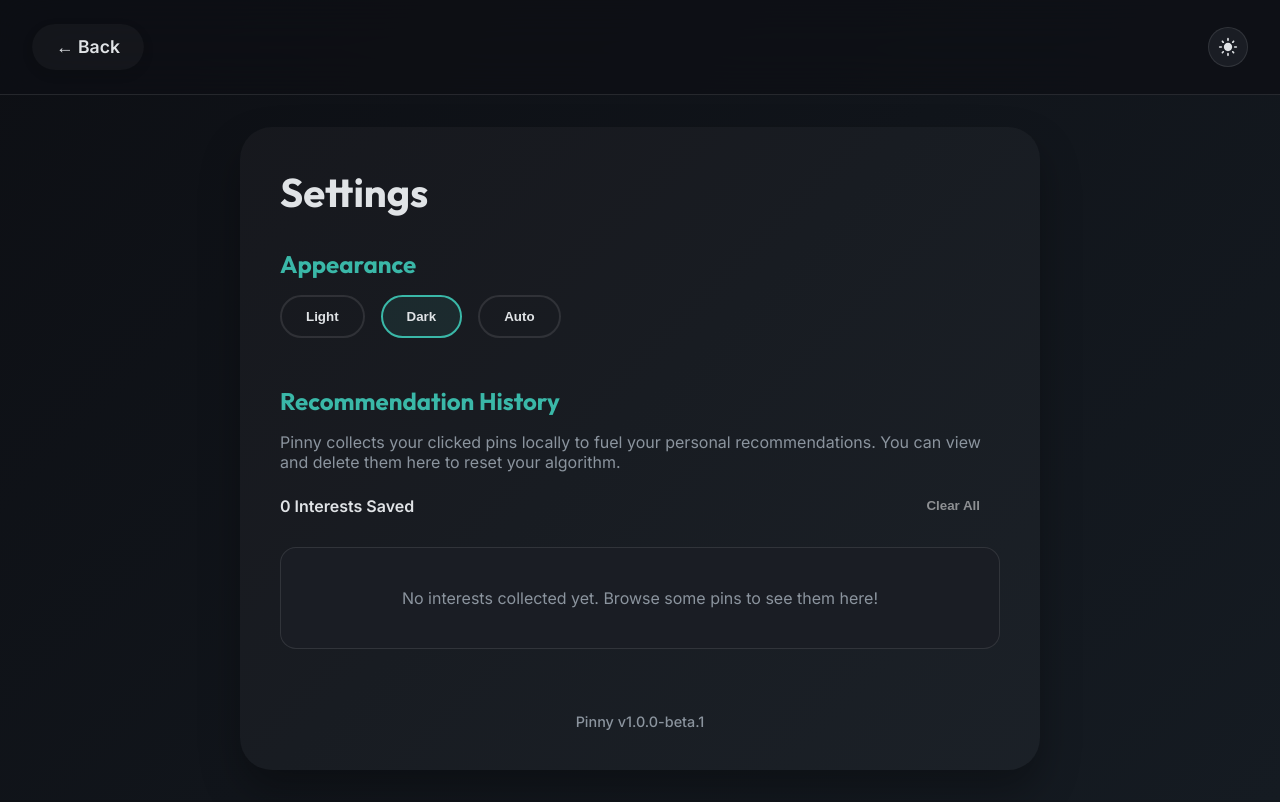
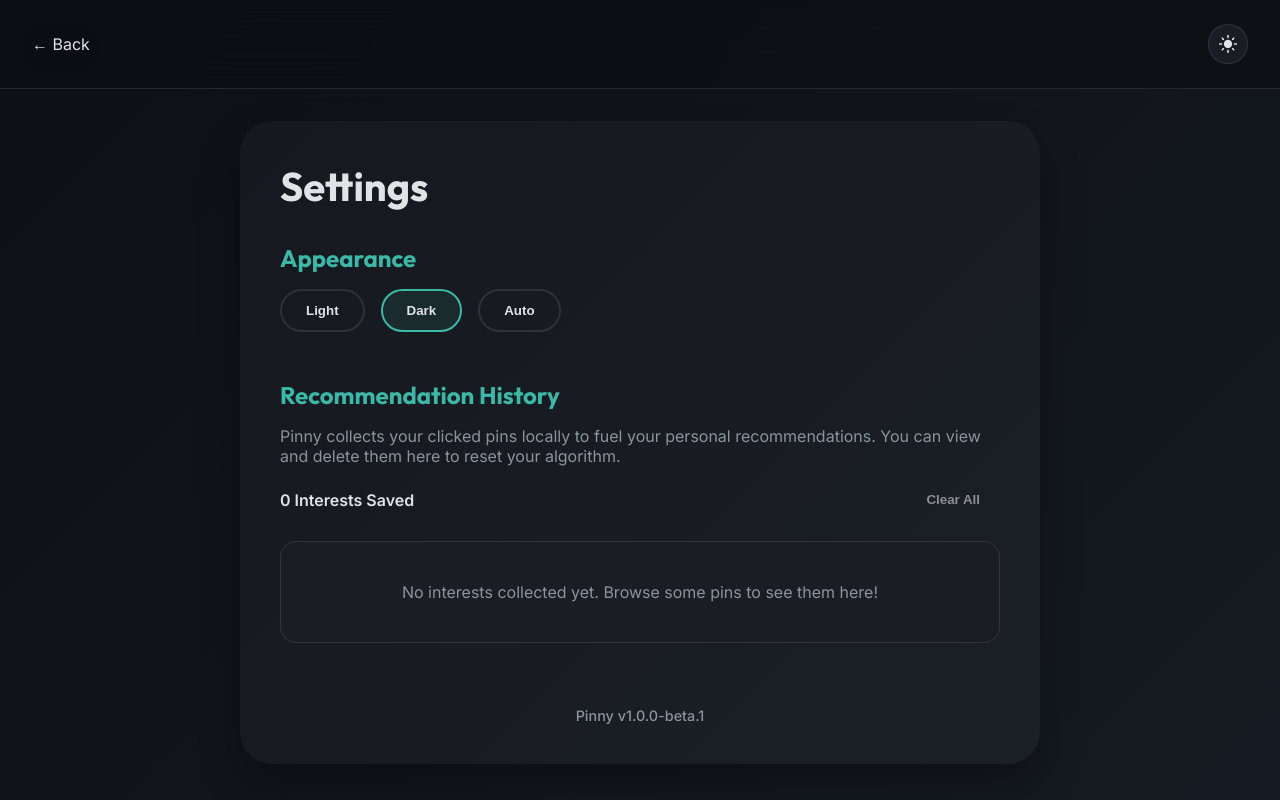
Before and after one commit to Jacobinoo/pinny, a Next.js app: page /settings in a window 1280 px wide. Built offline with nearby package versions, Linux system fonts and the light colour scheme.

Commit message:
feat: add Vercel Speed Insights and implement a reusable BackButton component across pages

```diff
--- a/package.json
+++ b/package.json
@@ -10,6 +10,7 @@
   },
   "dependencies": {
     "@vercel/analytics": "^2.0.1",
+    "@vercel/speed-insights": "^2.0.0",
     "next": "16.2.10",
     "react": "19.2.4",
     "react-dom": "19.2.4"
--- a/src/app/layout.tsx
+++ b/src/app/layout.tsx
@@ -1,6 +1,7 @@
 import type { Metadata } from "next";
 import { Analytics } from "@vercel/analytics/next"
 import "./globals.css";
+import { SpeedInsights } from "@vercel/speed-insights/next"
 
 export const metadata: Metadata = {
   title: "Pinny - Beautiful Ideas",
@@ -22,6 +23,7 @@ export default function RootLayout({
         <CacheWiper />
         {children}
         <Analytics />
+        <SpeedInsights />
       </body>
     </html>
   );
--- a/src/app/settings/page.tsx
+++ b/src/app/settings/page.tsx
@@ -3,6 +3,7 @@
 import { useState, useEffect } from 'react';
 import Link from 'next/link';
 import ThemeToggle, { applyTheme } from '@/components/ThemeToggle';
+import BackButton from '@/components/BackButton';
 
 export default function SettingsPage() {
   const [history, setHistory] = useState<{title: string, id: string}[]>([]);
@@ -55,7 +56,7 @@ export default function SettingsPage() {
   return (
     <div className="pin-page-container">
       <header className="pin-header" style={{ display: 'flex', justifyContent: 'space-between', alignItems: 'center' }}>
-        <Link href="/" className="back-btn">&larr; Back</Link>
+        <BackButton />
         <ThemeToggle />
       </header>
 
--- /dev/null
+++ b/src/components/BackButton.tsx
@@ -0,0 +1,35 @@
+'use client';
+
+import { useRouter } from 'next/navigation';
+
+export default function BackButton({ fallback = '/' }: { fallback?: string }) {
+  const router = useRouter();
+
+  const handleBack = (e: React.MouseEvent) => {
+    e.preventDefault();
+    if (window.history.length > 2) {
+      router.back();
+    } else {
+      router.push(fallback);
+    }
+  };
+
+  return (
+    <button
+      onClick={handleBack}
+      className="back-btn"
+      style={{
+        background: 'none',
+        border: 'none',
+        color: 'inherit',
+        font: 'inherit',
+        cursor: 'pointer',
+        padding: 0,
+        textDecoration: 'none',
+        display: 'inline-block'
+      }}
+    >
+      &larr; Back
+    </button>
+  );
+}
```
Also changed, not shown: src/app/pin/page.tsx (+3 -4 lines), src/app/saved/[id]/page.tsx (+4 -8 lines), 1 other file (tests, documents, lock files or other folders).
